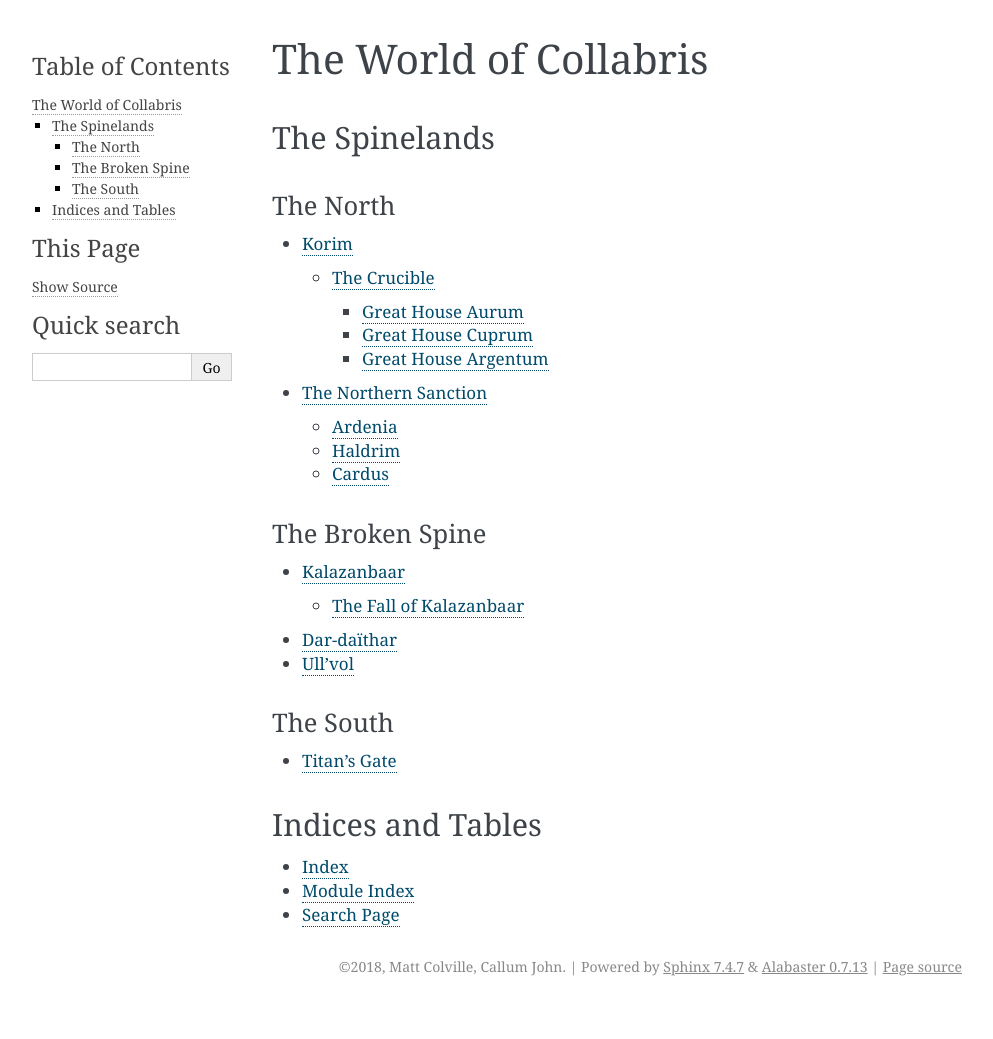
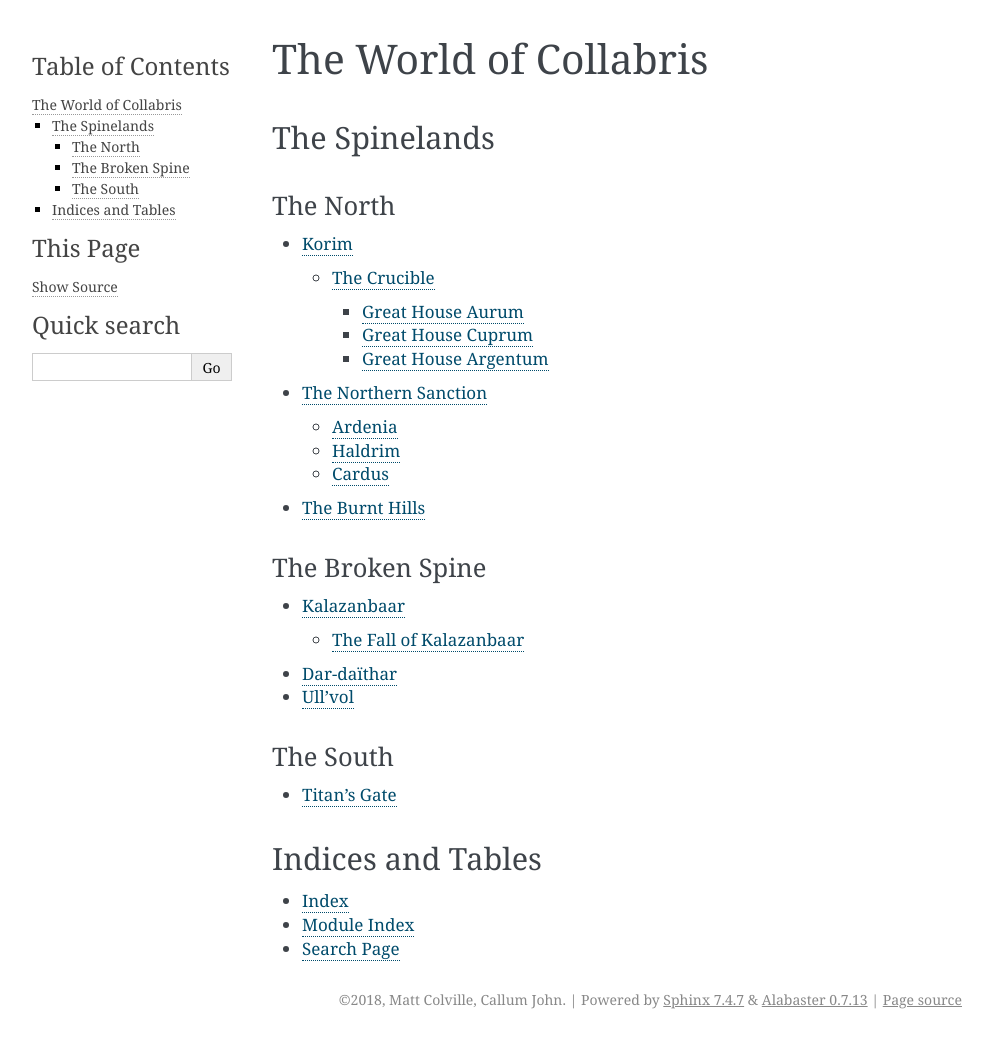
Before and after one commit to ItsSeaJay/world-of-collabris, a Sphinx documentation site: the page built from source/index.rst, in a window 1280 px wide. Shown: the whole page, without its empty margins (148-1141 px from the left). Built offline with Sphinx 7.4.7, drawn with Linux system fonts in a browser that asks for light colours; before the commit the page ends 1006 px from its top, so only the background shows below that.

Commit message:
Added the burnt hills

```diff
--- a/source/index.rst
+++ b/source/index.rst
@@ -15,6 +15,7 @@ The North
 .. toctree::
   korim
   the-northern-sanction
+  the-burnt-hills
 
 The Broken Spine
 ----------------
--- /dev/null
+++ b/source/the-burnt-hills.rst
@@ -0,0 +1,5 @@
+###############
+The Burnt Hills
+###############
+Home to several bandit tribes all descended from a regiment of Haldric troops
+who rebelled when Haldrim made peace with the Orcs.
```
